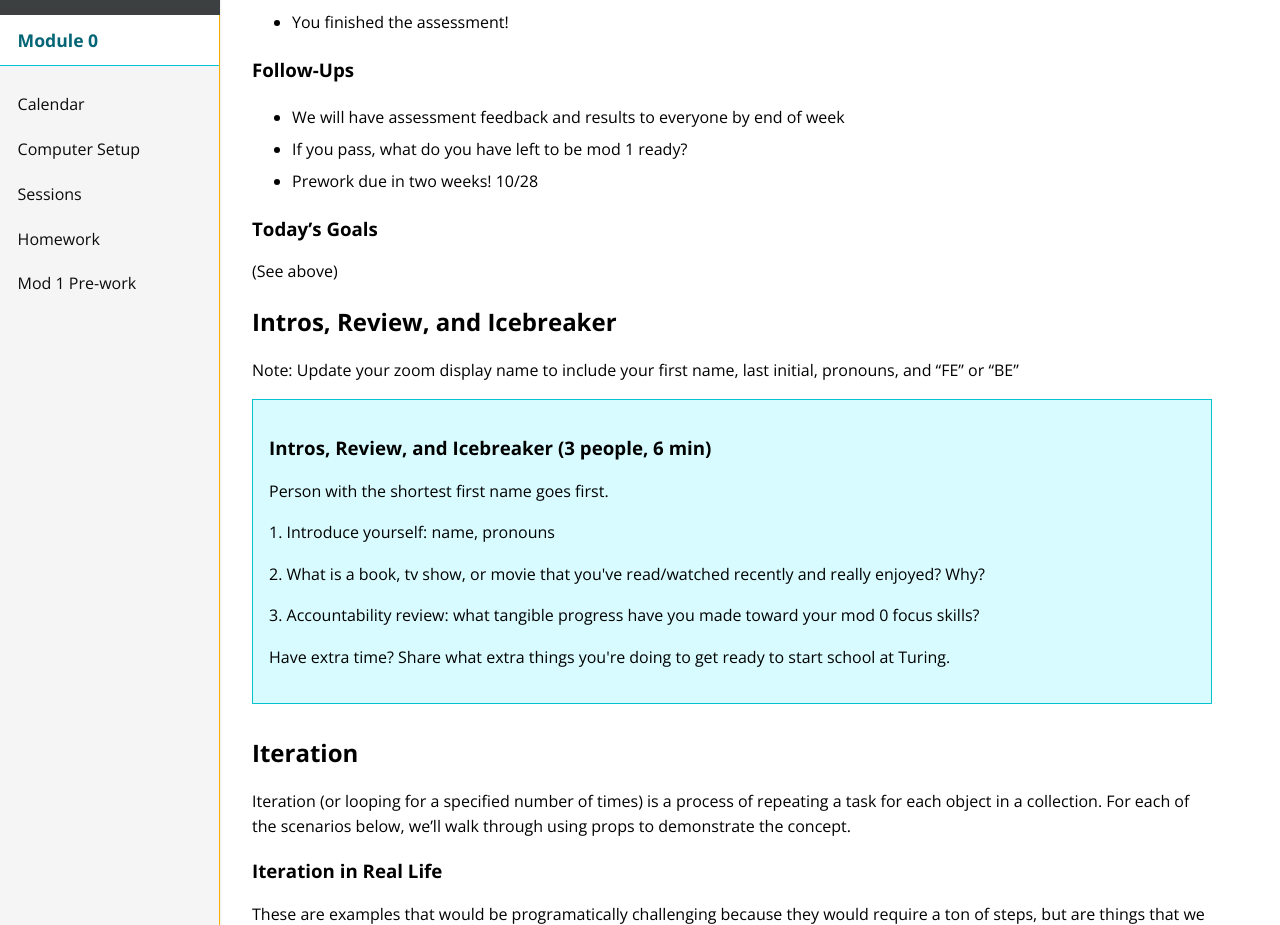
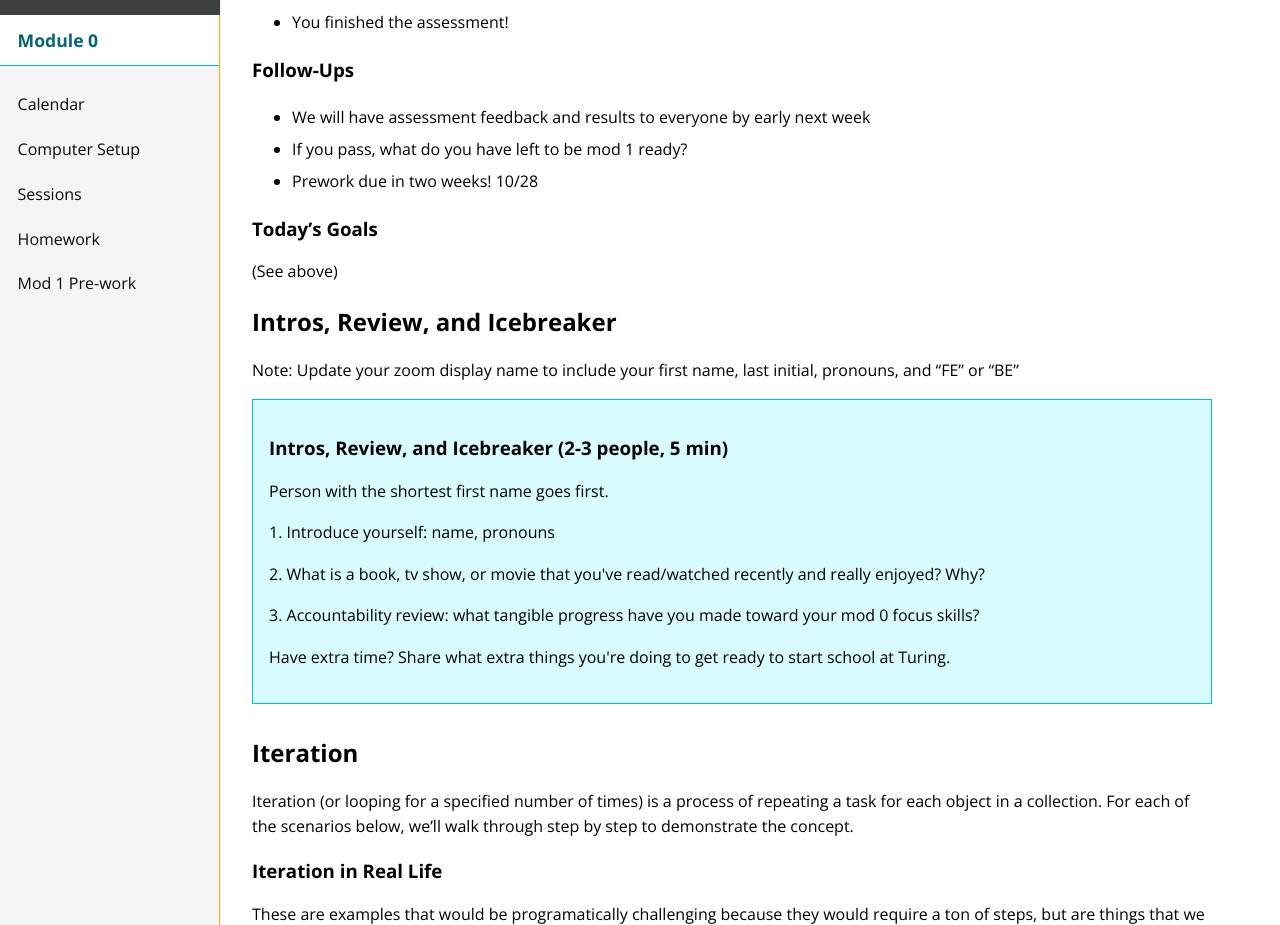
Before and after one commit to turingschool/mod-0-curriculum, a Jekyll site: the page built from session5/index.md, in a window 1280 px wide and 1400 px high, scrolled down 402 px. Shown: the part 154-1079 px from the top of the window. Built offline with Jekyll 4.4.1, drawn with Linux system fonts in a browser that asks for light colours; nearby versions of some CDN libraries; some of the changed text lies outside the part shown.

Commit message:
Update session 5

```diff
--- a/session5/index.md
+++ b/session5/index.md
@@ -43,7 +43,7 @@ subheading: Attention to Detail and Iteration
 
 ### Follow-Ups
 
-- We will have assessment feedback and results to everyone by end of week
+- We will have assessment feedback and results to everyone by early next week
 - If you pass, what do you have left to be mod 1 ready?
 - Prework due in two weeks! 10/28
 
@@ -56,7 +56,7 @@ subheading: Attention to Detail and Iteration
 Note: Update your zoom display name to include your first name, last initial, pronouns, and "FE" or "BE"
 
 <div class="try-it">
-  <h3>Intros, Review, and Icebreaker (3 people, 6 min)</h3>
+  <h3>Intros, Review, and Icebreaker (2-3 people, 5 min)</h3>
   <p>Person with the shortest first name goes first.</p>
   <p>1. Introduce yourself: name, pronouns</p>
   <p>2. What is a book, tv show, or movie that you've read/watched recently and really enjoyed? Why?</p>
@@ -67,7 +67,7 @@ Note: Update your zoom display name to include your first name, last initial, pr
 <a name="iteration"></a>
 ## Iteration
 
-Iteration (or looping for a specified number of times) is a process of repeating a task for each object in a collection. For each of the scenarios below, we'll walk through using props to demonstrate the concept.
+Iteration (or looping for a specified number of times) is a process of repeating a task for each object in a collection. For each of the scenarios below, we'll walk through step by step to demonstrate the concept.
 
 ### Iteration in Real Life
 
@@ -308,4 +308,4 @@ What are some strategies that you have already been using to interpret error mes
 
 > Quote from Meg Stang (BE instructor) - "I've noticed that the students that do the bare minimum on their mod 1 pre-work are the ones that usually struggle for at least the first half of the mod."
 
-When you're finished with your pre-work. Work on the suggested exercises. Not sure what to work on at that point? Ask!
+When you're finished with your pre-work, work on the suggested exercises. Not sure what to work on at that point? Ask!
```
